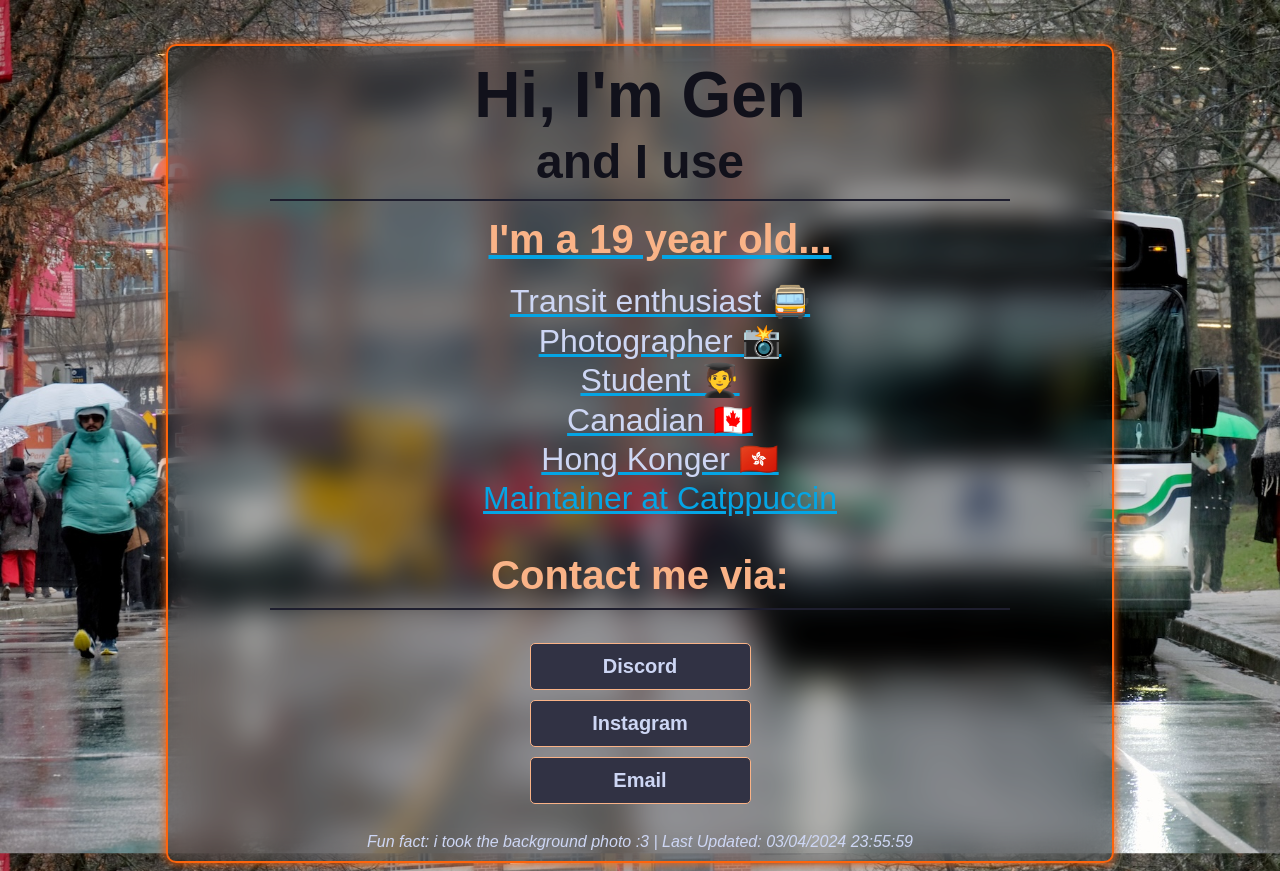
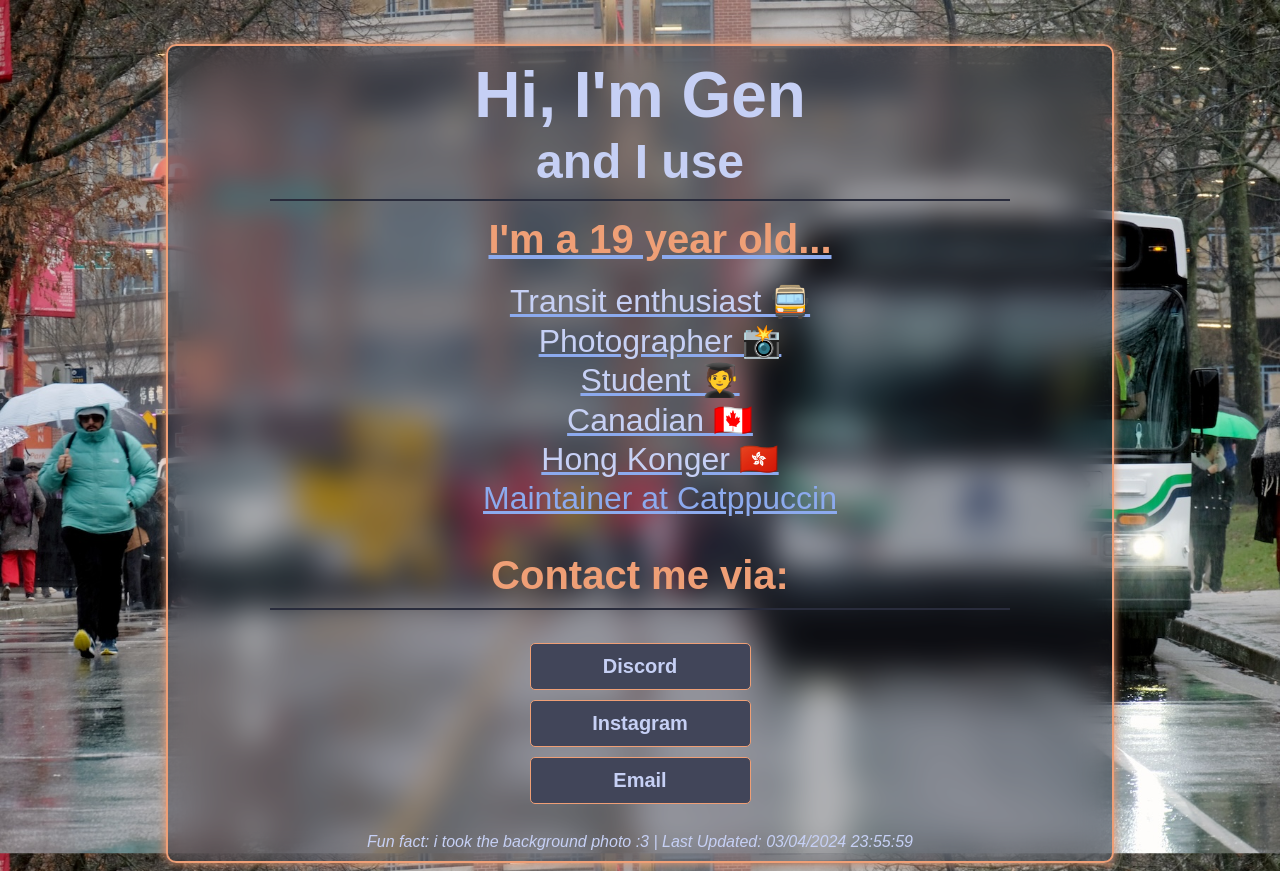
Before and after one commit to GenShibe/website, a plain HTML site: page index.html in a window 1280 px wide. Drawn offline with Linux system fonts and the light colour scheme.

Commit message:
fix fonts and coloration

```diff
--- a/style.css
+++ b/style.css
@@ -10,7 +10,7 @@ body {
     background-attachment: fixed;
     background-color: #111111;
     color: #4c4f69;
-    font-family: "Polestar Unica77 TT", Arial, sans-serif;
+    font-family: "Figtree", Arial, sans-serif;
 }
 
 .container {
@@ -20,22 +20,21 @@ body {
     width: 75%;
     grid-gap: 20px;
     backdrop-filter: blur(15px);
-    -webkit-backdrop-filter: blur(15px);
-    background-color: rgba(0, 0, 0, 0.3);
+    background-color: rgba(35, 38, 52, 0.35);
 }
 
 .divs {
-    border: 2px solid #fe640b;
+    border: 2px solid #ef9f76;
     border-radius: 10px;
     padding: 10px;
-    box-shadow: 0 0 10px 0px #fe640b;
+    box-shadow: 0 0 10px 0px #ef9f76;
 }
 
 h1 {
     margin-bottom: 2px;
     margin-top: 2px;
     font-size: 4em;
-    color: #11111b;
+    color: #c6d0f5;
     text-align: center;
 }
 
@@ -43,7 +42,7 @@ h2 {
     margin-top: 2px;
     margin-bottom: 2px;
     font-size: 3em;
-    color: #11111b;
+    color: #c6d0f5;
     text-align: center;
 }
 
@@ -51,7 +50,7 @@ h3 {
     margin-bottom: 10px;
     margin-top: 3px;
     font-size: 1.75em;
-    color: #fab387;
+    color: #ef9f76;
     text-align: center;
 }
 
@@ -63,14 +62,14 @@ footer {
     margin-left: auto;
     margin-right: auto;
     width: 80%;
-    color: #cdd6f4
+    color: #c6d0f5
 }
 
 h4 {
     margin-top: 2px;
     margin-bottom: 2px;
     font-size: 2.5em;
-    color: #fab387;
+    color: #ef9f76;
     text-align: center;
 }
 
@@ -78,14 +77,14 @@ p {
     font-size: 2em;
     margin: 10px;
     text-align: center;
-    color: #cdd6f4
+    color: #c6d0f5
 }
 
 #h {
     font-size: 2.5em;
     text-align: center;
     list-style-type: none;
-    color: #cdd6f4;
+    color: #c6d0f5;
     font-weight: bold;
 }
 
@@ -93,17 +92,17 @@ p {
     font-size: 2em;
     text-align: center;
     list-style-type: none;
-    color: #cdd6f4;
+    color: #c6d0f5;
     margin-bottom: 1.5px;
 }
 
 .shit {
     display: inline-block;
     padding: 5px;
-    border: 1px solid #fab387;
+    border: 1px solid #ef9f76;
     padding-right: 5px;
     text-decoration: none;
-    color: #cdd6f4;
+    color: #c6d0f5;
     border-radius: 5px;
     font-weight: bold;
     text-align: center;
@@ -112,10 +111,10 @@ p {
 
 .button {
     padding: 5px;
-    border: 1px solid #fab387;
+    border: 1px solid #ef9f76;
     text-decoration: none;
-    color: #cdd6f4;
-    background-color: #313244;
+    color: #c6d0f5;
+    background-color: #414559;
     border-radius: 5px;
     font-weight: bold;
     text-align: center;
@@ -125,21 +124,21 @@ p {
 }
 
 .button:hover {
-    background-color: #fab387;
-    color: #04a5e5;
-    border-color: #1e1e2e;
+    background-color: #ef9f76;
+    color: #292c3c;
+    border-color: #fab387;
 }
 
 a {
-    color: #04a5e5
+    color: #8caaee
 }
 
 a:hover {
-    color: #04a5e5
+    color: #85c1dc
 }
 
 a:visited {
-    color: #8839ef
+    color: #ca9ee6
 }
 
 .batton {
@@ -157,7 +156,7 @@ a:visited {
 .meow {
     height: 2px;
     width: 80%;
-    background-color: #f5a97f;
+    background-color: #ef9f76;
     margin-left: auto;
     margin-right: auto;
     margin-bottom: 10px;
@@ -167,7 +166,7 @@ a:visited {
 .nya {
     height: 2px;
     width: 80%;
-    background-color: #1e1e2e;
+    background-color: #292c3c;
     margin-left: auto;
     margin-right: auto;
     margin-bottom: 10px;
```
